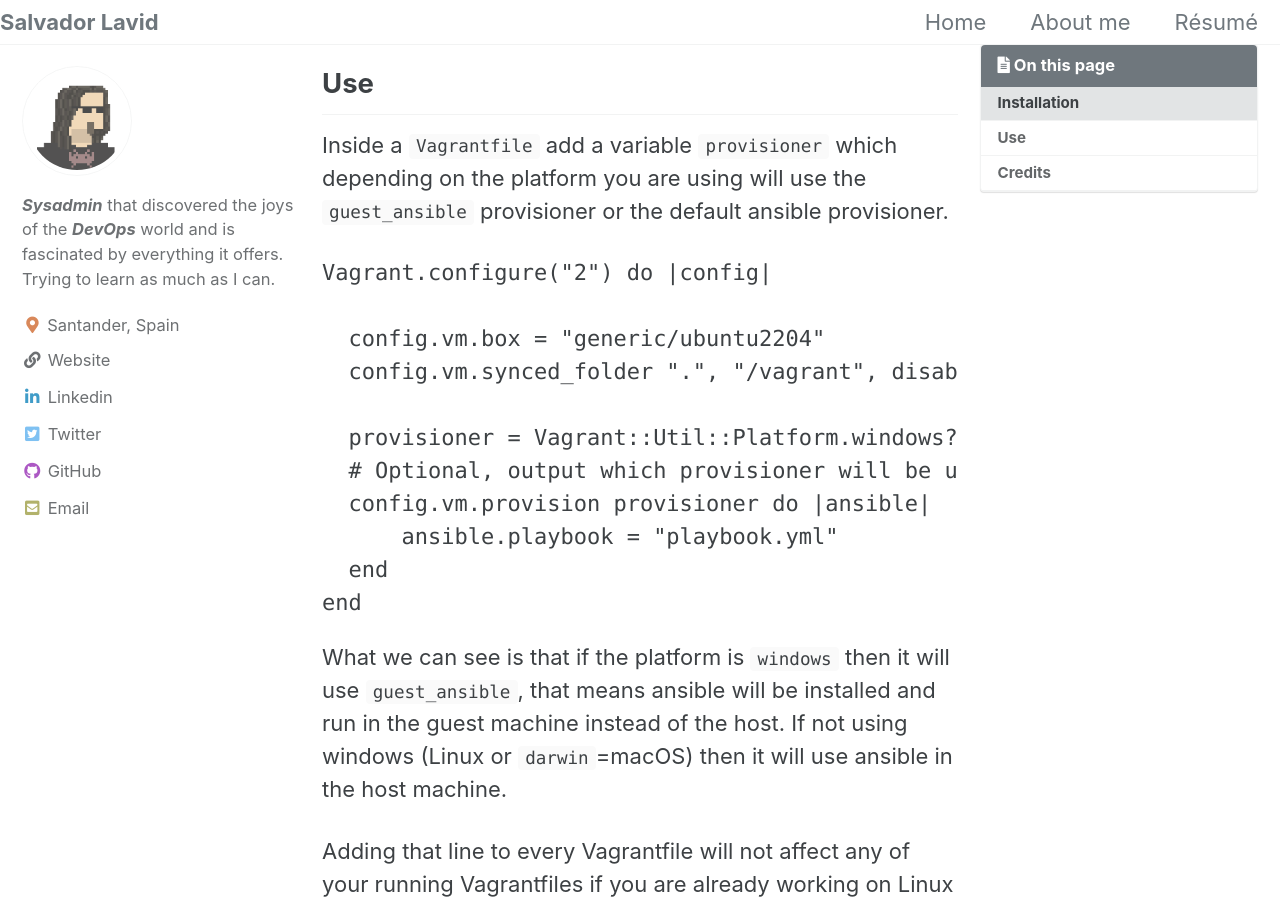
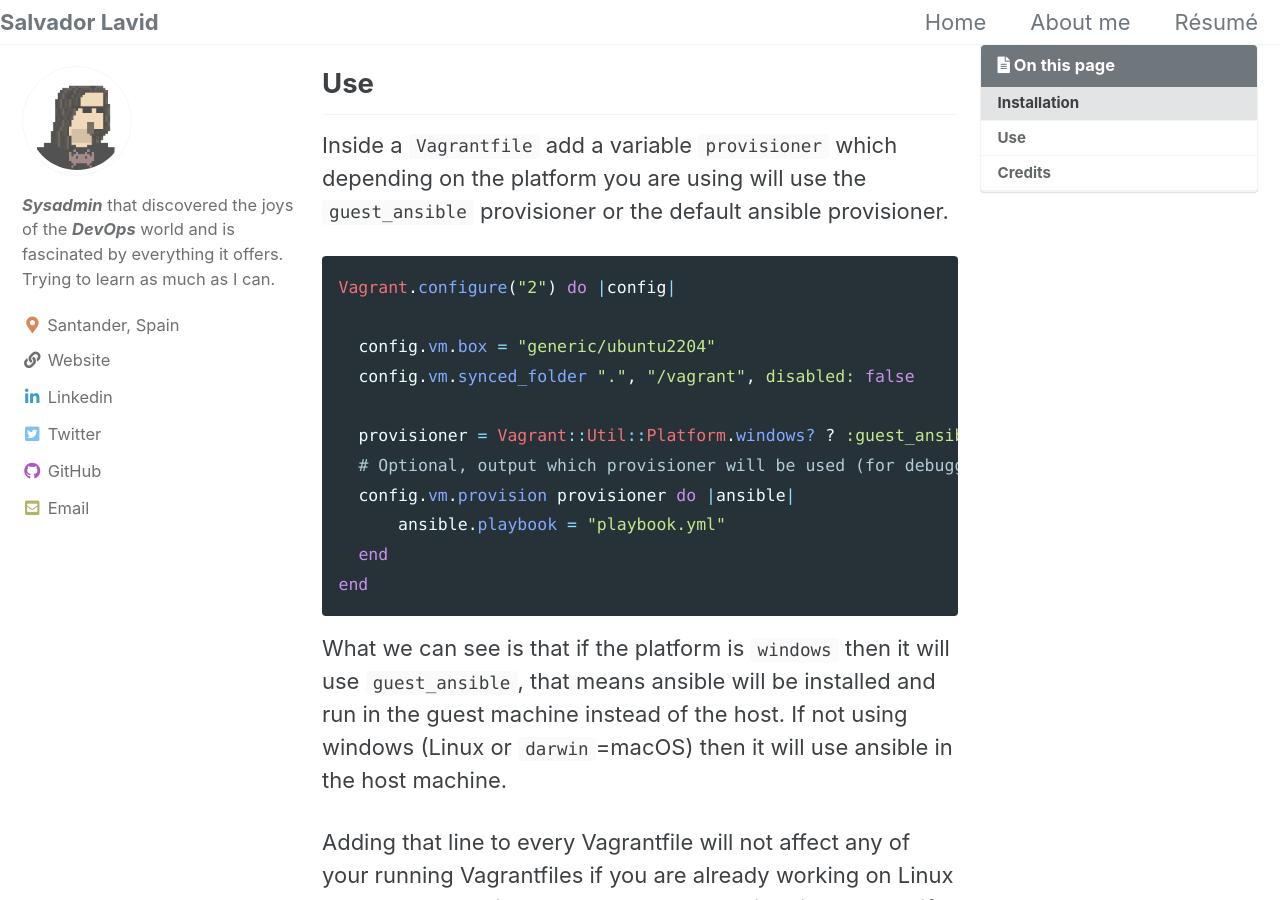
Before and after one commit to slavid/slavid.github.io, a Jekyll site: the page built from _posts/2024-01-30-os-agnostic-ansible.md, in a window 1280 px wide and 900 px high, scrolled down 1204 px. Built offline with Jekyll 4.4.1, drawn with Linux system fonts in a browser that asks for light colours; cached includes are drawn as plain includes; comment, search, counter and statistics services are not loaded.

Commit message:
Update 2024-01-30-os-agnostic-ansible.md Fix Vagrantfile to Ruby

````diff
--- a/_posts/2024-01-30-os-agnostic-ansible.md
+++ b/_posts/2024-01-30-os-agnostic-ansible.md
@@ -40,7 +40,7 @@
 
 Inside a `Vagrantfile` add a variable `provisioner` which depending on the platform you are using will use the `guest_ansible` provisioner or the default ansible provisioner.
 
-```vagrantfile
+```ruby
 Vagrant.configure("2") do |config|
 
   config.vm.box = "generic/ubuntu2204"
````
